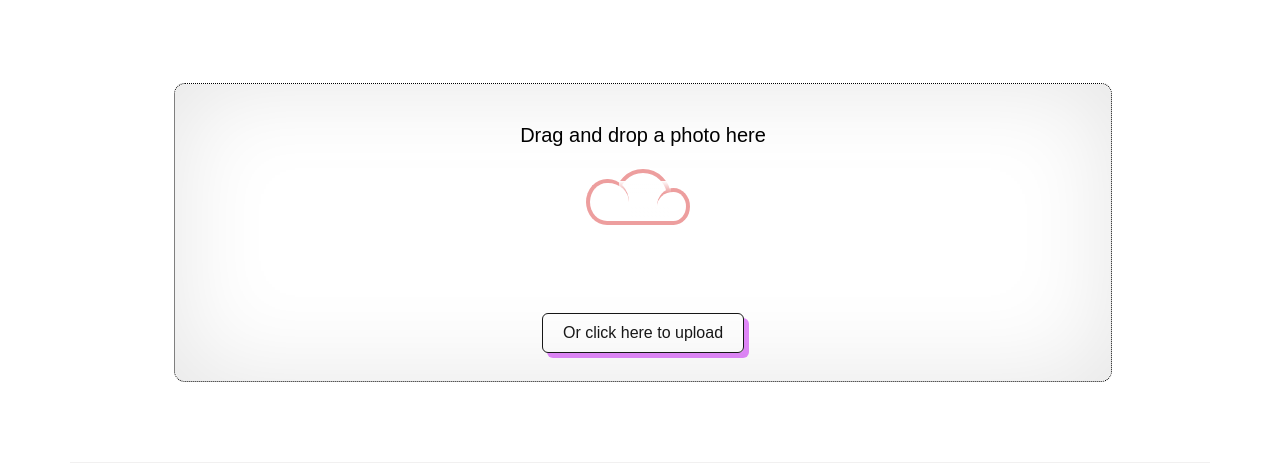
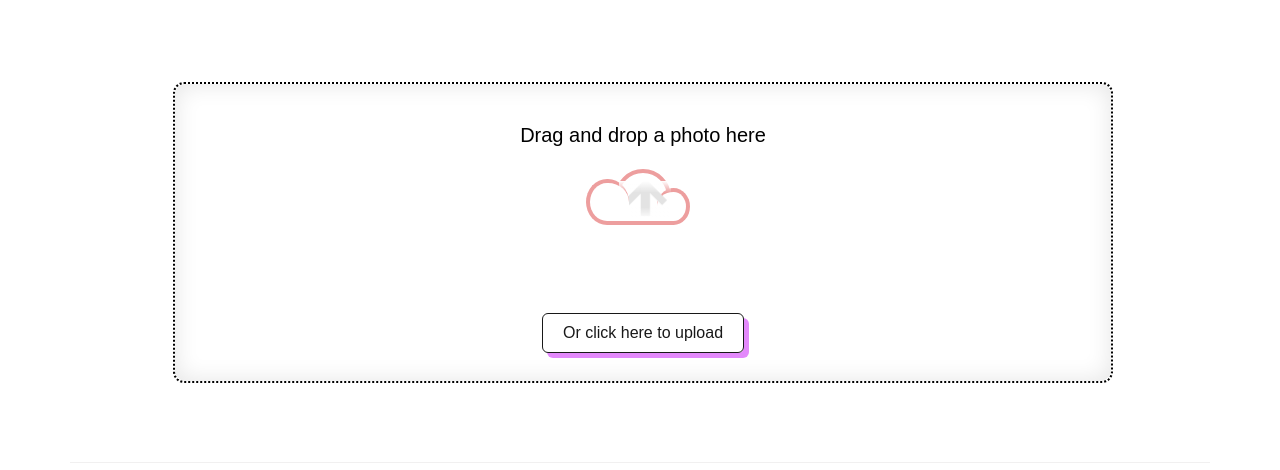
Before and after one commit to paulh6819/bookISBNApp, a website: page public/index.html in a window 1280 px wide. In both pictures the pointer is over the element 640 px from the left and 450 px from the top of the page. Shown: the part 222-692 px from the top of the page. Drawn offline with Linux system fonts and the light colour scheme.

Commit message:
fixed front end error

```diff
--- a/public/index.js
+++ b/public/index.js
@@ -362,7 +362,7 @@ async function handleFileSelect(event) {
   // console.log("Selected file:", file);
   showHamsterAndDimBackground();
   const elementToHide = document.querySelector(".arrow");
-  elementToHide.style.display = "none";
+  // elementToHide.style.display = "none";
 
   if (file && file.type.match(/^image\//)) {
     updateImage(URL.createObjectURL(file));
--- a/public/style.css
+++ b/public/style.css
@@ -111,7 +111,7 @@
 }
 
 .drop-area:hover::after {
-    box-shadow: inset 0 0 100px rgba(0,0,0,0.7); /* Creates the vignette effect */
+    box-shadow: inset 0 0 25px rgba(0,0,0,0.7); /* Creates the vignette effect */
 }
 
   .drop-area:hover{
@@ -119,7 +119,7 @@
     box-shadow: 0px 0px 0px rgb(150, 134, 255);
     border-color: black;
     transform:  translateX(3px) translateY(4px);
-    border: dotted 1px black;
+    border: dotted 2px black;
     background-color: #ffffff;
   }
 
@@ -816,7 +816,7 @@ details[open] > summary {
 }
 
 .cloud-play {
-  animation: cloudAnim 1s linear infinite forwards;
+  animation: cloudAnim 1.8s linear infinite forwards;
 }
 
 @keyframes cloudAnim {
```
